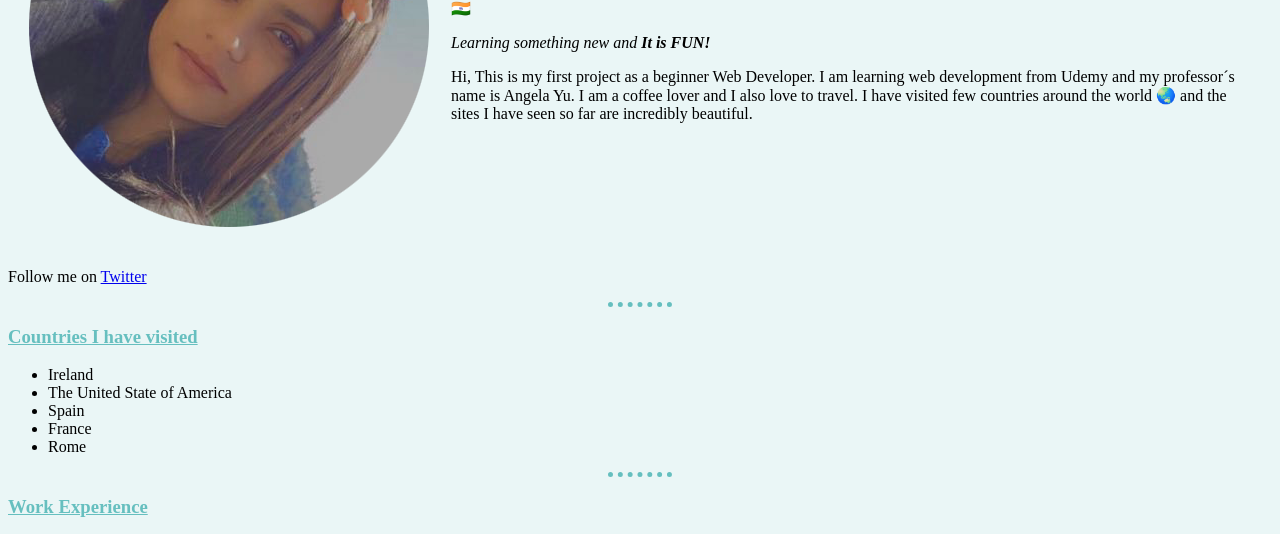
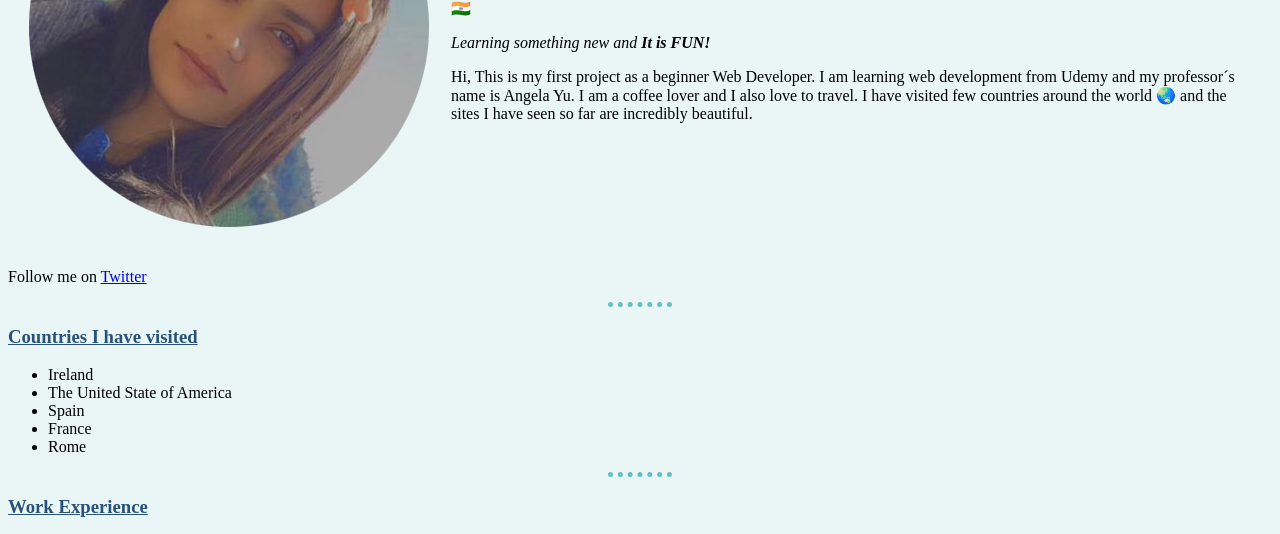
Before and after one commit to nehagahlot02/updated-cv, a plain HTML site: page index.html in a window 1280 px wide. Shown: the part 202-736 px from the top of the page. Drawn offline with Linux system fonts and the light colour scheme.

Commit message:
Update styles.css

```diff
--- a/css/styles.css
+++ b/css/styles.css
@@ -8,8 +8,8 @@ text-shadow: 2px 2px white;
   color: #28527a;
 }
 h3{
-  text-decoration: underline #66BFBF;
-  color: #66BFBF;
+  text-decoration: underline #28527a;
+  color: #28527a;
 }
 
 hr {
```
